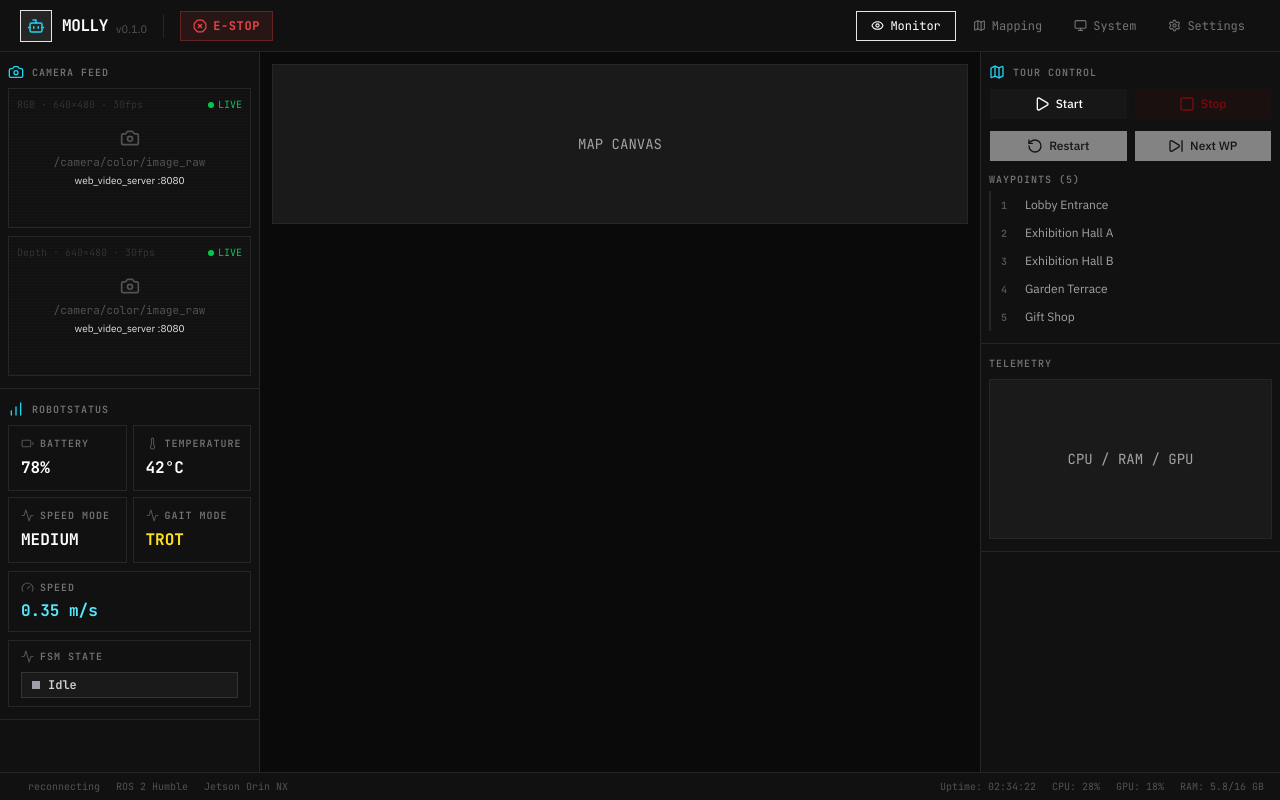
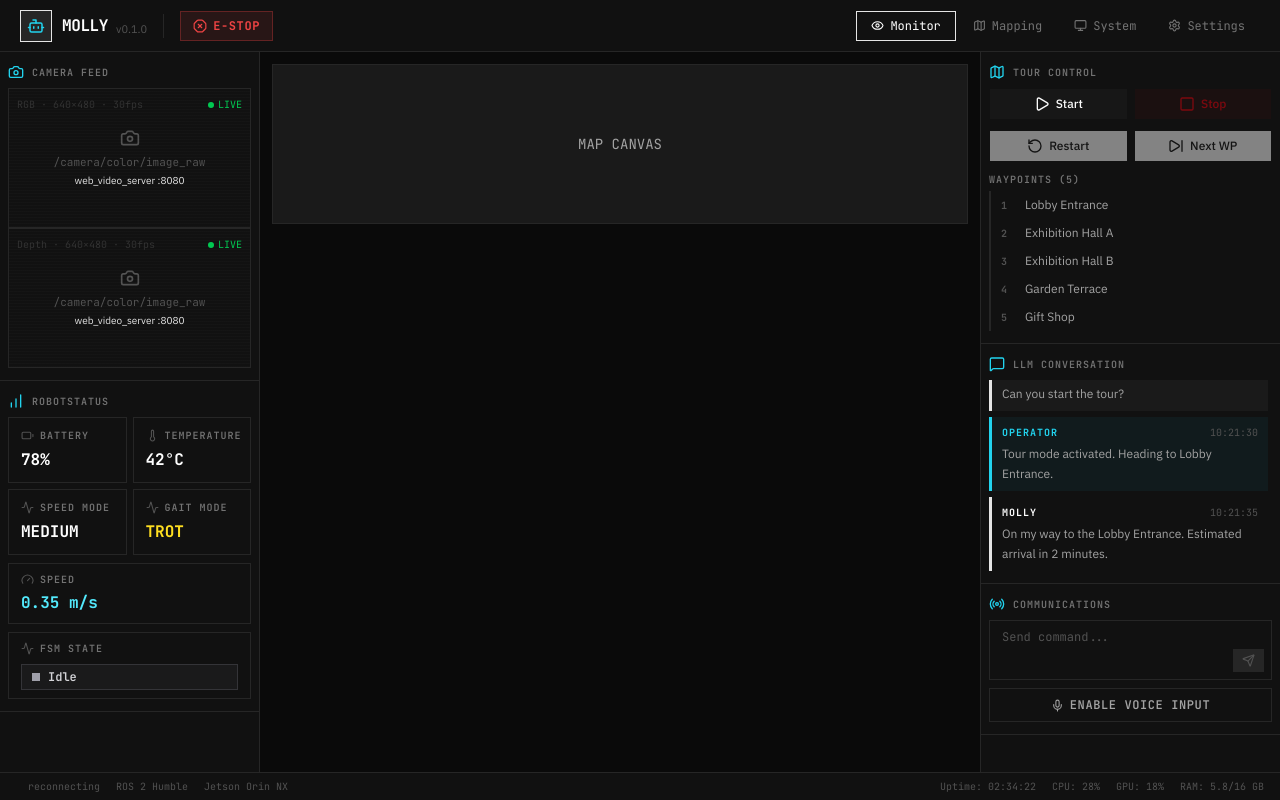
Before and after one commit to DarmawanRobotics/molly_dashboard, a Next.js app: page /monitor in a window 1280 px wide. Built offline with nearby package versions, Linux system fonts and the light colour scheme; no server answers.

Commit message:
feat: add llm and comm panel

```diff
--- /dev/null
+++ b/src/app/(dashboard)/monitor/_components/comm-panel.tsx
@@ -0,0 +1,80 @@
+"use client";
+
+import { Mic, MicOff, Send } from "lucide-react";
+import { useRef, useState } from "react";
+import { useCommsStore } from "@/stores/use-comms-store";
+
+export function CommsPanel() {
+  const { addMessage, sttActive, toggleSTT } = useCommsStore();
+
+  const [input, setInput] = useState("");
+  const inputRef = useRef<HTMLTextAreaElement>(null);
+
+  const createMessage = (text: string) => {
+    addMessage({
+      role: "operator",
+      text,
+      timestamp: new Date().toLocaleTimeString("en-US", {
+        hour12: false,
+      }),
+    });
+  };
+
+  const send = () => {
+    if (!input.trim()) return;
+
+    createMessage(input.trim());
+    setInput("");
+    inputRef.current?.focus();
+  };
+
+  return (
+    <div className="flex flex-col gap-2">
+      <div className="relative flex gap-1.5">
+        <textarea
+          ref={inputRef}
+          value={input}
+          onChange={(e) => setInput(e.target.value)}
+          placeholder={sttActive ? "Listening via STT..." : "Send command..."}
+          className="input-base flex-1 text-xs resize-none min-h-15 max-h-30 pr-10"
+          onKeyDown={(e) => {
+            if (e.key === "Enter" && !e.shiftKey) {
+              e.preventDefault();
+              send();
+            }
+          }}
+        />
+
+        <button
+          onClick={send}
+          disabled={!input.trim()}
+          className="absolute bottom-2 right-2 btn btn-primary px-2 py-1"
+          type="button"
+          title="Send command"
+        >
+          <Send size={13} />
+        </button>
+      </div>
+
+      <button
+        onClick={toggleSTT}
+        type="button"
+        className={`btn w-full justify-center py-2 transition-colors ${
+          sttActive
+            ? "bg-red/10 text-red border-red/25 animate-pulse"
+            : "btn-ghost"
+        }`}
+      >
+        {sttActive ? (
+          <>
+            <MicOff size={13} /> Listening (STT Active)
+          </>
+        ) : (
+          <>
+            <Mic size={13} /> Enable Voice Input
+          </>
+        )}
+      </button>
+    </div>
+  );
+}
--- /dev/null
+++ b/src/app/(dashboard)/monitor/_components/llm-panel.tsx
@@ -0,0 +1,91 @@
+"use client";
+
+import { useEffect, useRef } from "react";
+import { useCommsStore } from "@/stores/use-comms-store";
+
+const ROLE_MAP = {
+  visitor: {
+    border: "border-l-border-strong",
+    bg: "bg-mol-secondary",
+    label: "text-txt-tertiary",
+    tag: "VISITOR",
+  },
+  molly: {
+    border: "border-l-violet",
+    bg: "bg-violet/5",
+    label: "text-violet",
+    tag: "MOLLY",
+  },
+  system: {
+    border: "border-l-amber",
+    bg: "bg-amber/5",
+    label: "text-amber",
+    tag: "SYSTEM",
+  },
+  operator: {
+    border: "border-l-cyan",
+    bg: "bg-cyan/5",
+    label: "text-cyan",
+    tag: "OPERATOR",
+  },
+} as const;
+
+export function LLMPanel() {
+  const messages = useCommsStore((s) => s.messages);
+
+  const ref = useRef<HTMLDivElement>(null);
+
+  useEffect(() => {
+    const el = ref.current;
+    if (!el) return;
+
+    requestAnimationFrame(() => {
+      el.scrollTo({
+        top: el.scrollHeight,
+        behavior: "smooth",
+      });
+    });
+  }, []);
+
+  return (
+    <div
+      className="flex-1 overflow-y-scroll flex flex-col gap-1.5 pr-1 h-full"
+      ref={ref}
+    >
+      {messages.length === 0 && (
+        <div className="text-xs text-txt-muted text-center py-8">
+          No messages yet
+        </div>
+      )}
+
+      {messages.map((msg, i) => {
+        const s = ROLE_MAP[msg.role];
+
+        return (
+          <div
+            key={`${msg.timestamp}-${i}`}
+            className={`px-2.5 py-2 border-l-[3px] ${s.border} ${s.bg} animate-fade-in`}
+          >
+            <div className="flex items-center justify-between mb-1">
+              <div className="flex items-center gap-1.5">
+                <span
+                  className={`font-mono text-[10px] font-bold uppercase tracking-widest ${s.label}`}
+                >
+                  {s.tag}
+                </span>
+              </div>
+
+              <span className="font-mono text-[10px] text-txt-muted">
+                {msg.timestamp}
+              </span>
+            </div>
+
+            <p className="text-xs text-txt-secondary leading-relaxed">
+              {msg.text}
+            </p>
+          </div>
+        );
+      })}
+    </div>
+  );
+}
--- a/src/app/(dashboard)/monitor/page.tsx
+++ b/src/app/(dashboard)/monitor/page.tsx
@@ -1,11 +1,19 @@
 "use client";
 
-import { Camera, ChartNoAxesColumnIncreasing, MapIcon } from "lucide-react";
+import {
+  Camera,
+  ChartNoAxesColumnIncreasing,
+  MapIcon,
+  MessageSquare,
+  Radio,
+} from "lucide-react";
 import { AppPlaceholder } from "@/components/layout/app/placeholder";
 import { AppSection } from "@/components/layout/app/section";
 import { AppSidebar } from "@/components/layout/app/sidebar";
 import type { POI } from "@/types";
 import { CameraFeed } from "./_components/camera-feed";
+import { CommsPanel } from "./_components/comm-panel";
+import { LLMPanel } from "./_components/llm-panel";
 import { RobotStatus } from "./_components/robot-status";
 import { TourControl } from "./_components/tour-control";
 
@@ -88,8 +96,15 @@ export default function MonitorPage() {
           <TourControl pois={MOCK_POIS} />
         </AppSection>
 
-        <AppSection title="Telemetry">
-          <AppPlaceholder label="CPU / RAM / GPU" />
+        <AppSection
+          title="LLM Conversation"
+          icon={<MessageSquare size={16} />}
+          className="flex flex-col h-60"
+        >
+          <LLMPanel />
+        </AppSection>
+        <AppSection title="Communications" icon={<Radio size={16} />}>
+          <CommsPanel />
         </AppSection>
       </AppSidebar>
     </div>
--- a/src/components/layout/app/section.tsx
+++ b/src/components/layout/app/section.tsx
@@ -1,21 +1,30 @@
 import type { ReactNode } from "react";
+import { cn } from "@/lib/utils";
 
 export function AppSection({
   title,
   icon,
+  className,
   children,
 }: {
   title: string;
   icon?: ReactNode;
+  className?: string;
   children: ReactNode;
 }) {
   return (
-    <section className="border-b border-border-subtle px-2 py-3">
-      <div className="mb-2 flex items-center gap-2">
+    <section
+      className={cn(
+        "border-b border-border-subtle px-2 py-3 flex flex-col min-h-0",
+        className,
+      )}
+    >
+      <div className="mb-2 flex items-center gap-2 shrink-0">
         {icon && <span className="text-cyan">{icon}</span>}
         <span className="label">{title}</span>
       </div>
-      <div className="space-y-2">{children}</div>
+
+      <div className="flex-1 min-h-0">{children}</div>
     </section>
   );
 }
--- a/src/stores/use-comms-store.ts
+++ b/src/stores/use-comms-store.ts
@@ -1,5 +1,4 @@
 import { create } from "zustand";
-
 import type { LLMMessage } from "@/types";
 
 interface CommsStore {
@@ -9,16 +8,51 @@ interface CommsStore {
   teleopEnabled: boolean;
 
   addMessage: (message: LLMMessage) => void;
-
   toggleSTT: () => void;
   toggleTeleop: () => void;
 }
 
 /**
+ * Dummy initial conversation
+ */
+const dummyMessages: LLMMessage[] = [
+  {
+    role: "system",
+    text: "MOLLY system initialized successfully.",
+    timestamp: "10:21:03",
+  },
+  {
+    role: "operator",
+    text: "Robot is now in standby mode.",
+    timestamp: "10:21:10",
+  },
+  {
+    role: "molly",
+    text: "All systems nominal. Awaiting instructions.",
+    timestamp: "10:21:12",
+  },
+  {
+    role: "visitor",
+    text: "Can you start the tour?",
+    timestamp: "10:21:20",
+  },
+  {
+    role: "operator",
+    text: "Tour mode activated. Heading to Lobby Entrance.",
+    timestamp: "10:21:30",
+  },
+  {
+    role: "molly",
+    text: "On my way to the Lobby Entrance. Estimated arrival in 2 minutes.",
+    timestamp: "10:21:35",
+  },
+];
+
+/**
  * Communication and teleop store.
  */
 export const useCommsStore = create<CommsStore>((set) => ({
-  messages: [],
+  messages: dummyMessages,
 
   sttActive: false,
   teleopEnabled: false,
--- a/src/types/llm.ts
+++ b/src/types/llm.ts
@@ -6,5 +6,4 @@ export interface LLMMessage {
   role: "visitor" | "molly" | "system" | "operator";
   text: string;
   timestamp: string;
-  intent?: string;
 }
```
